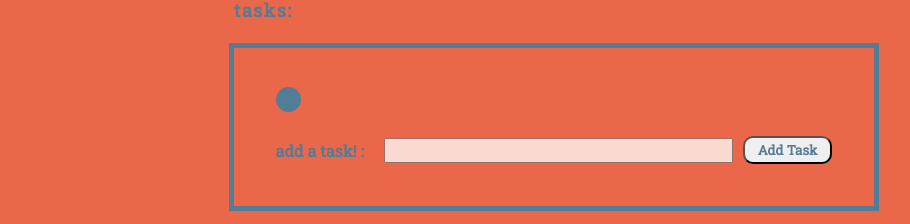
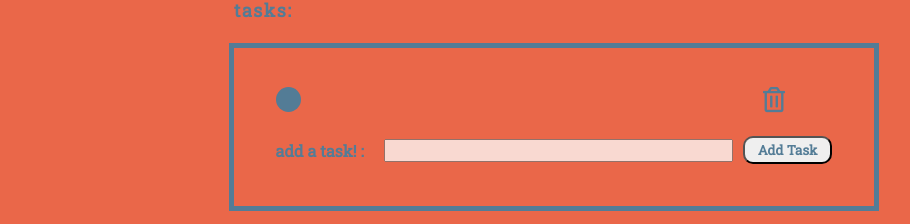
Before and after one commit to harrykeeran12/pokepomtimer, a React (Create React App) app in the folder react-pokepomtimer/: page / in a window 1280 px wide. Both pictures are taken after a click on the input "Add Task". Shown: the part 461-685 px from the top of the page, without its empty margins (86-996 px from the left). Built offline with nearby package versions, Linux system fonts and the light colour scheme; a web font is replaced by a local one.

Commit message:
added delete tasks!
created a delete tasks button and made it work

```diff
--- a/react-pokepomtimer/src/components/Task.js
+++ b/react-pokepomtimer/src/components/Task.js
@@ -1,7 +1,7 @@
 import React, { useState } from "react";
 import "../index.css";
 
-function Task(props) {
+function Task({value, deletefromtasks}) {
   const [done, setdone] = useState(false);
 
   const completeTask = () => {
@@ -11,7 +11,8 @@ function Task(props) {
   return (
     <li className="task-wrapper">
       <span className="dot" onClick={() => completeTask()}></span>
-      <p className={`task ${done ? "crossout" : ""}`}>{props.value}</p>
+      <p className={`task ${done ? "crossout" : ""}`}>{value}</p>
+      <i class="far fa-trash-alt icon delete" onClick={deletefromtasks}></i>
     </li>
   );
 }
--- a/react-pokepomtimer/src/components/TaskList.js
+++ b/react-pokepomtimer/src/components/TaskList.js
@@ -5,6 +5,8 @@ import "../index.css";
 
 function TaskList() {
   const [taskgroup, settaskgroup] = useState([]);
+
+
   function addtotasks(task) {
     const list = [...taskgroup];
 
@@ -12,12 +14,22 @@ function TaskList() {
 
     settaskgroup(list);
   }
+  function deletefromtasks(task){
+    const list = [...taskgroup];
+    const elementnumber = list.findIndex(search => {
+      return search = task
+    })
+    list.splice(elementnumber, 1);
+
+    settaskgroup(list)
+  }
+
   return (
     <React.Fragment>
       <ul className="tasks-list">
         <h2 className="tasks-title">tasks:</h2>
         {taskgroup.map((task, index) => (
-          <Task value={task} key={index}></Task>
+          <Task value={task} key={index} deletefromtasks={(task) => deletefromtasks(task)}></Task>
         ))}
         <Form
           addtotasks={(task) =>
--- a/react-pokepomtimer/src/index.css
+++ b/react-pokepomtimer/src/index.css
@@ -128,7 +128,8 @@ main {
   margin-left: 5%;
   color: var(--blue2);
   display: flex;
-  align-items: center;
+  align-content: center;
+
   flex-direction: row;
   padding: 1.5%;
   text-align: left;
@@ -136,6 +137,10 @@ main {
 
 .task-wrapper p {
   width: 70%;
+}
+.task-wrapper i{
+  margin-left: 25px;
+
 }
 .task-input {
   display: flex;
```
